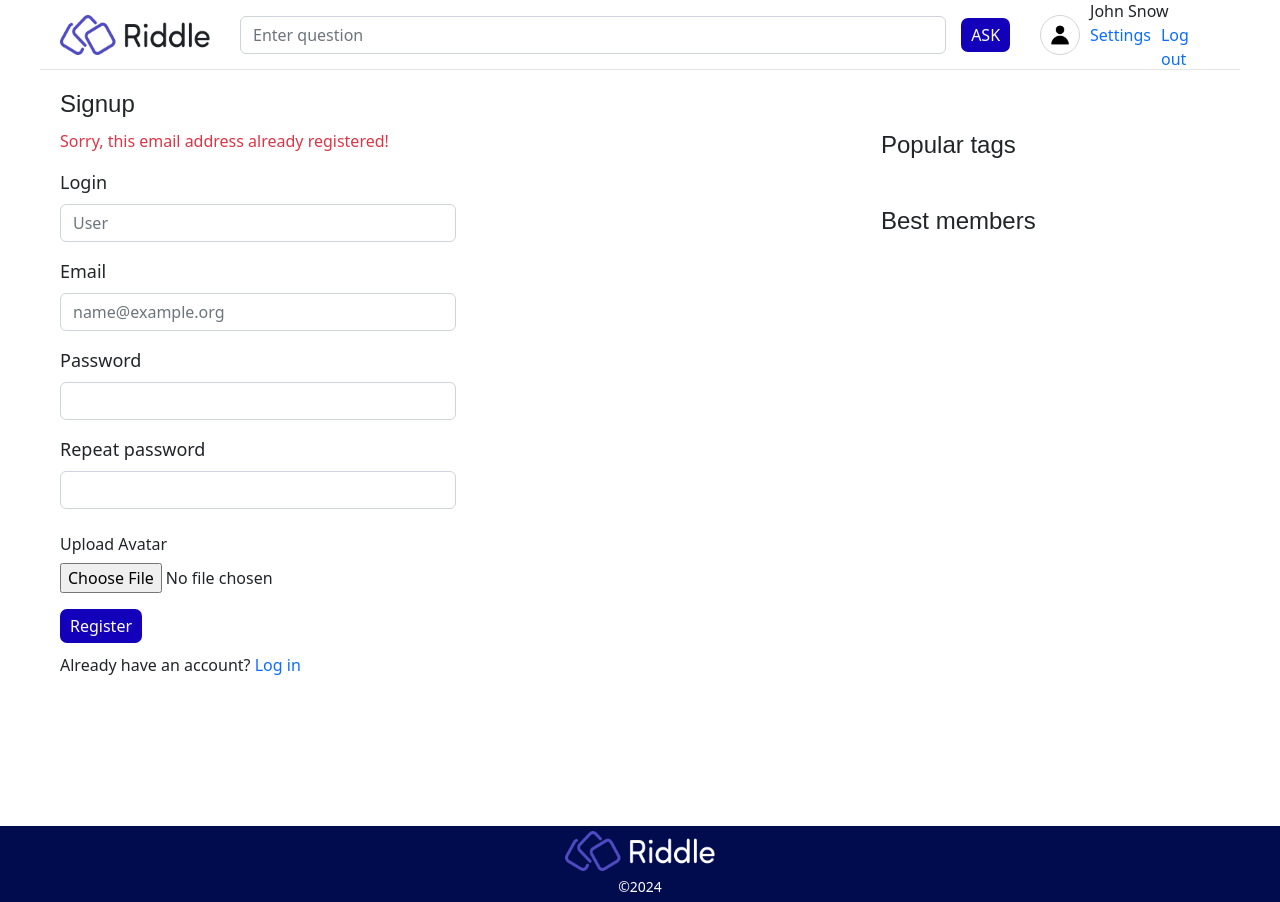
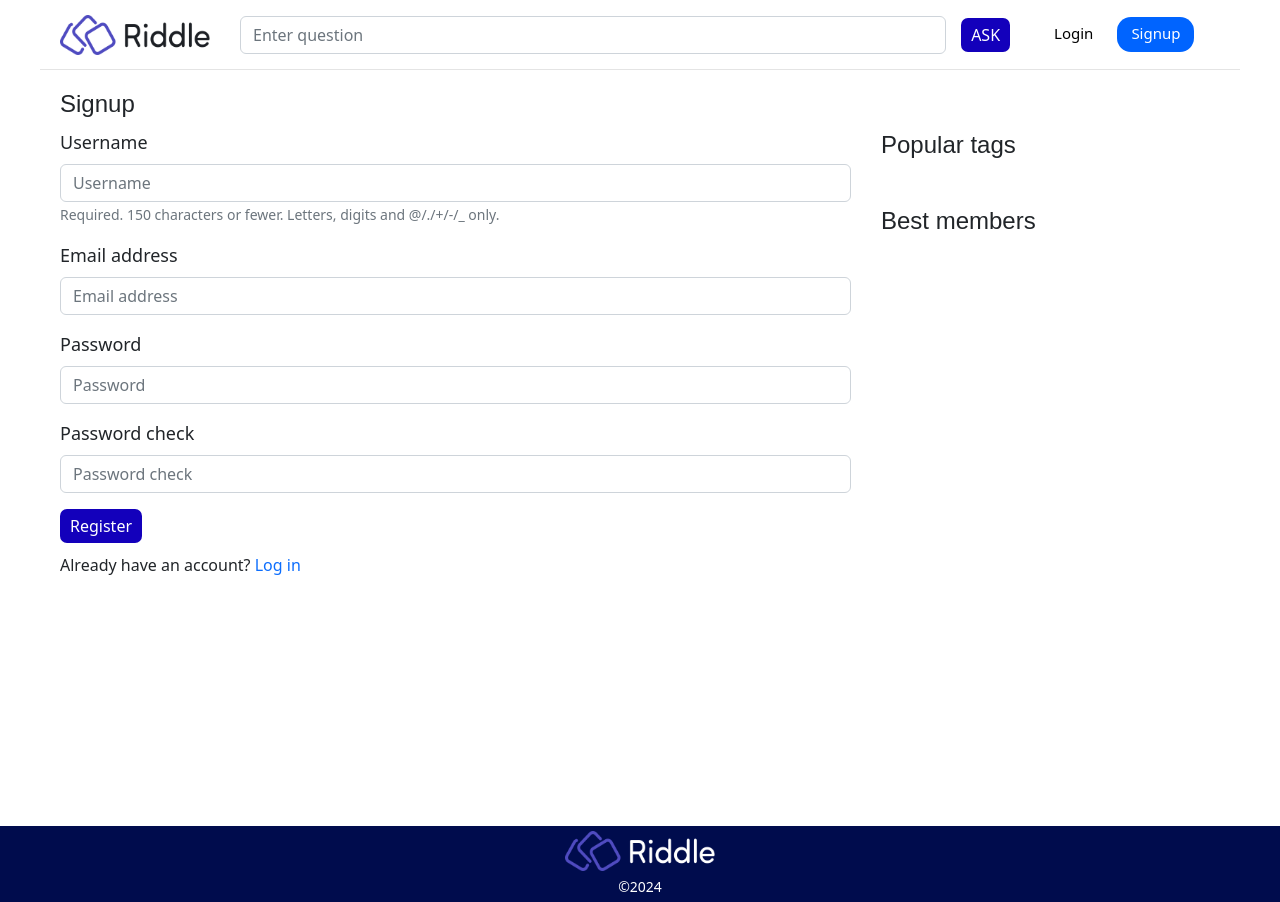
Before and after one commit to novakf/ask-answer-app, a Django app: page /signup/ in a window 1280 px wide. Run offline with Django 4.2, Linux system fonts and the light colour scheme; data that the repository does not hold is empty; some libraries are stand-ins or nearby versions.

Commit message:
complete signup form

```diff
--- a/app/forms.py
+++ b/app/forms.py
@@ -1,5 +1,29 @@
 from django import forms
+from app import models
+from django.contrib.auth import authenticate
 
 class LoginForm(forms.Form):
     username = forms.CharField()
     password = forms.CharField(min_length=4, widget=forms.PasswordInput)
+
+class RegistrationForm(forms.ModelForm):
+    password = forms.CharField(min_length=4, widget=forms.PasswordInput)
+    password_check = forms.CharField(min_length=4, widget=forms.PasswordInput)
+
+    class Meta:
+        model = models.User
+        fields = ['username', 'email', 'password']
+
+    def clean(self):
+        try:
+          password = self.cleaned_data['password']
+          password_check = self.cleaned_data['password_check']
+
+          if password != password_check:
+              raise forms.ValidationError('Passwords do not match')
+        except KeyError:
+            return
+
+    def save(self, **kwargs):
+        self.cleaned_data.pop('password_check')
+        return models.User.objects.create_user(**self.cleaned_data)
--- a/app/views.py
+++ b/app/views.py
@@ -18,7 +18,8 @@ def index(request):
     page_obj = paginate(questions, request)
     tags = models.TagManager.mostPopular()
     best_users = models.ProfileManager.mostPopular()
-    context = {'questions': page_obj, 'tags': tags, 'best_members': best_users}
+    print(request.user)
+    context = {'questions': page_obj, 'tags': tags, 'best_members': best_users, 'current_user': request.user}
     return render(request, 'index.html', context)
 
 
@@ -33,7 +34,7 @@ def tag(request, tag_name):
         page_obj = None
     best_users = models.ProfileManager.mostPopular()
     context = {'questions': page_obj, 'tags': tags,
-               'tag': tag_name, 'best_members': best_users}
+               'tag': tag_name, 'best_members': best_users, 'current_user': request.user}
     return render(request, 'tag.html', context)
 
 
@@ -45,21 +46,36 @@ def question(request, question_id):
     answers = models.Question.objects.getAnswers(question_id)
     page_obj = paginate(answers, request)
     context = {'question': question, 'answers': page_obj,
-               'tags': tags, 'best_members': best_users}
+               'tags': tags, 'best_members': best_users, 'current_user': request.user}
     return render(request, "question.html", context)
 
 def log_out(request):
     logout(request)
-    return redirect(reverse('login'))
+    return redirect(reverse('index'))
 
-def signup(request):
-    return render(request, 'signup.html')
+def sign_up(request):
+    if request.method == "GET":
+      signup_form = forms.RegistrationForm()
+    if request.method == "POST":
+      signup_form = forms.RegistrationForm(request.POST)
+      if signup_form.is_valid():
+          user = signup_form.save()
+          if user is not None:
+              login(request, user)
+              return redirect('index')
+
+          signup_form.add_error(None, "User saving error")
+
+    tags = models.TagManager.mostPopular()
+    best_users = models.ProfileManager.mostPopular()
+    context = {'tags': tags, 'best_members': best_users, 'form': signup_form, 'current_user': request.user}
+    return render(request, 'signup.html', context=context)
 
 
 @csrf_protect
 def log_in(request):
     if request.method == "GET":
-      login_form = forms.LoginForm(request.GET)
+      login_form = forms.LoginForm()
     if request.method == "POST":
       login_form = forms.LoginForm(request.POST)
       if login_form.is_valid():
@@ -74,7 +90,7 @@ def log_in(request):
 
     tags = models.TagManager.mostPopular()
     best_users = models.ProfileManager.mostPopular()
-    context = {'tags': tags, 'best_members': best_users, 'form': login_form}
+    context = {'tags': tags, 'best_members': best_users, 'form': login_form, 'current_user': request.user}
     return render(request, 'login.html', context=context)
 
 
@@ -84,7 +100,10 @@ def settings(request):
 
 @login_required(login_url='/login', redirect_field_name='continue')
 def ask(request):
-    return render(request, 'ask.html')
+    tags = models.TagManager.mostPopular()
+    best_users = models.ProfileManager.mostPopular()
+    context = {'tags': tags, 'best_members': best_users, 'current_user': request.user}
+    return render(request, 'ask.html', context=context)
 
 
 def paginate(objects_list, request, per_page=5):
--- a/ask-answer/urls.py
+++ b/ask-answer/urls.py
@@ -4,7 +4,7 @@ from app import views
 
 urlpatterns = [
     path('', views.index, name="index"),
-    path('signup/', views.signup, name="signup"),
+    path('signup/', views.sign_up, name="signup"),
     path('login/', views.log_in, name="login"),
     path('logout/', views.log_out, name="logout"),
     path('question/<int:question_id>/', views.question, name="question"),
--- a/static/css/base.css
+++ b/static/css/base.css
@@ -68,6 +68,42 @@ a {
   }
 }
 
+.user-action {
+  display: flex;
+  gap: 10px;
+}
+
+.login-btn {
+  background: transparent;
+  border: none;
+  cursor: pointer;
+  font-size: 15px;
+  transition: all 0.3s;
+  border-radius: 14px;
+  padding: 5px 14px 7px 14px;
+  height: 100%;
+}
+
+.login-btn:hover {
+  background: #efefef;
+}
+
+.signup-btn {
+  background: #0064ff;
+  border-radius: 14px;
+  border: none;
+  cursor: pointer;
+  font-size: 15px;
+  color: #fff;
+  padding: 5px 14px 7px 14px;
+  transition: all 0.2s;
+  height: 100%;
+}
+
+.signup-btn:hover {
+  background: #0042a7;
+}
+
 .button {
   background: #1300bb;
   color: #fff;
@@ -90,10 +126,10 @@ a {
 .avatar-container {
   display: flex;
   align-items: center;
-  border-radius: 50%;
+  border-radius: 23px;
   border: 1px solid #d5d5d5;
-  height: 40px;
-  width: 40px;
+  height: 46px;
+  width: 46px;
   overflow: hidden;
   background: rgb(224, 224, 224);
 }
--- a/templates/common/base.html
+++ b/templates/common/base.html
@@ -36,18 +36,25 @@
       />
       <a href="{% url "ask" %}" class='button' style="margin-left: 15px;">ASK</a>
       <div class="user-container">
+        {% if current_user.username %}
         <a href="">
           <div class="avatar-container">
             <img class="avatar" src="{% static "assets/default-avatar.jpg" %}" />
           </div></a
         >
         <div class="user-info">
-          <div class="user-name">John Snow</div>
+          <div class="user-name">{{ current_user.username }}</div>
           <div class="user-action">
             <a href="/settings">Settings</a>
             <a href="{% url "logout" %}" class="logout">Log out</a>
           </div>
         </div>
+        {% else %}
+        <div class="user-action">
+          <a href="{% url "login" %}" style="text-decoration: none;"><button class="login-btn">Login</button></a>
+          <a href="{% url "signup" %}" style="text-decoration: none;"><button class="signup-btn">Signup</button></a>
+        </div>
+        {% endif %}
       </div>
     </div>
 
--- a/templates/question.html
+++ b/templates/question.html
@@ -65,6 +65,8 @@
   {% endfor %}
 </div>
 {% include "common/pagination.html" with questions=answers %}
+
+{% if current_user.username %}
 <div class="ask-form">
   <form>
     <div class="mb-3">
@@ -78,4 +80,6 @@
     <input class="button" type="submit" value="Answer" />
   </form>
 </div>
+{% endif %}
+
 {% endblock content %}
--- a/templates/signup.html
+++ b/templates/signup.html
@@ -1,46 +1,12 @@
 {%extends "common/base.html"%}
+{% load django_bootstrap5 %}
+{% block content %}
+<form method="post" action="{% url 'signup' %}" novalidate>
+  <h2 class="title">Signup</h2>
+  {% csrf_token %}
+  {% bootstrap_form form %}
+  <input type="hidden" name="continue" value="{{ request.GET.continue }}" />
 
-{% block content %}
-<h2 class="title">Signup</h2>
-<p class="text-danger">Sorry, this email address already registered!</p>
-<form class="col-sm-6">
-  <div class="mb-3">
-    <label for="inputLogin" class="form-label">Login</label>
-    <input
-      type="text"
-      class="form-control"
-      id="inputLogin"
-      placeholder="User"
-    />
-  </div>
-  <div class="mb-3">
-    <label for="inputEmail" class="form-label">Email</label>
-    <input
-      type="email"
-      class="form-control"
-      id="inputEmail"
-      placeholder="name@example.org"
-    />
-  </div>
-  <div class="mb-3">
-    <label for="inputPassword" class="form-label">Password</label>
-    <input type="password" class="form-control" id="inputPassword" />
-  </div>
-  <div class="mb-3">
-    <label for="exampleInputPassword1" class="form-label"
-      >Repeat password</label
-    >
-    <input
-      type="password"
-      class="form-control"
-      id="exampleInputPassword1"
-    />
-  </div>
-  <div class="mb-3">
-    <label for="inputFile" class="col-form-label">Upload Avatar</label>
-    <input type="file" class="file-input" id="inputFile" />
-    <div class="invalid-feedback">Invalid file feedback</div>
-  </div>
   <button type="submit" class="button">Register</button>
   <div class="hint">
       Already have an account? <a href="/login">Log in</a>
```
